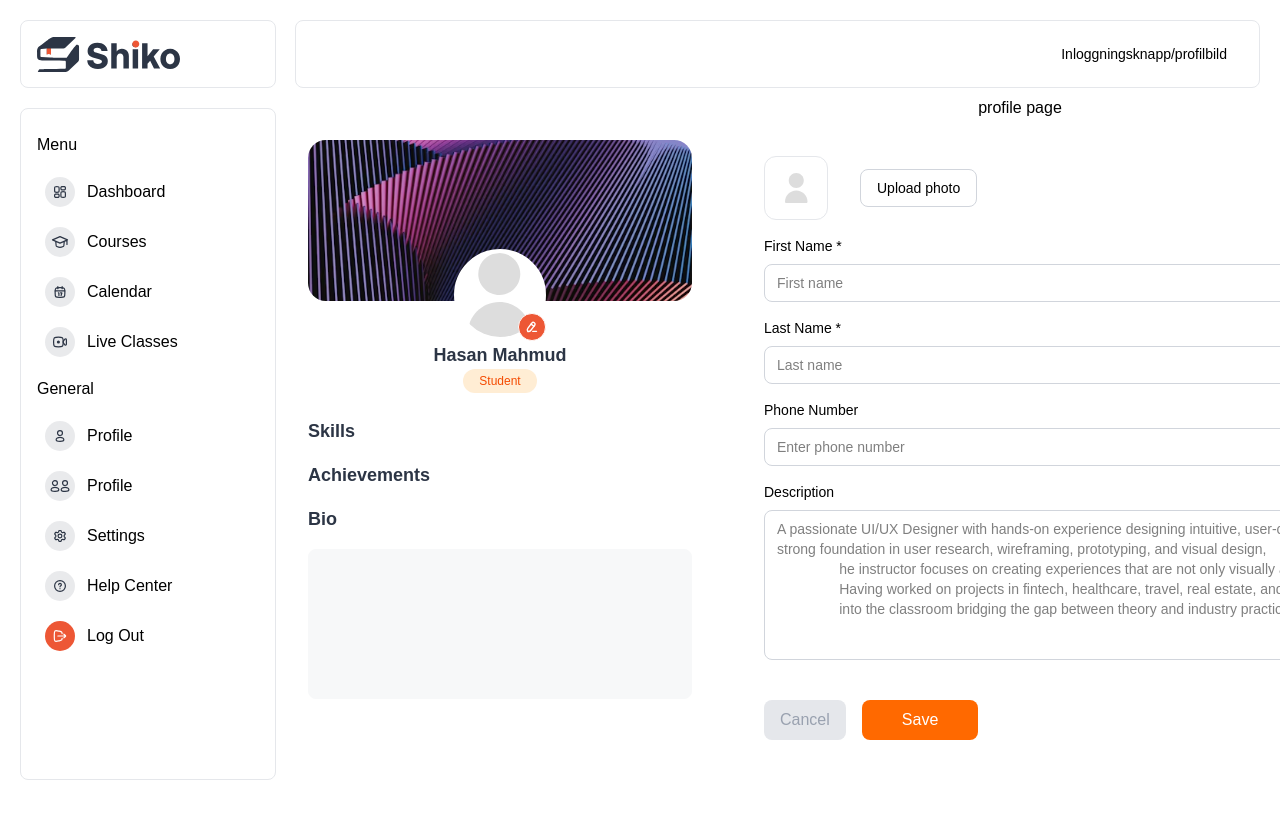
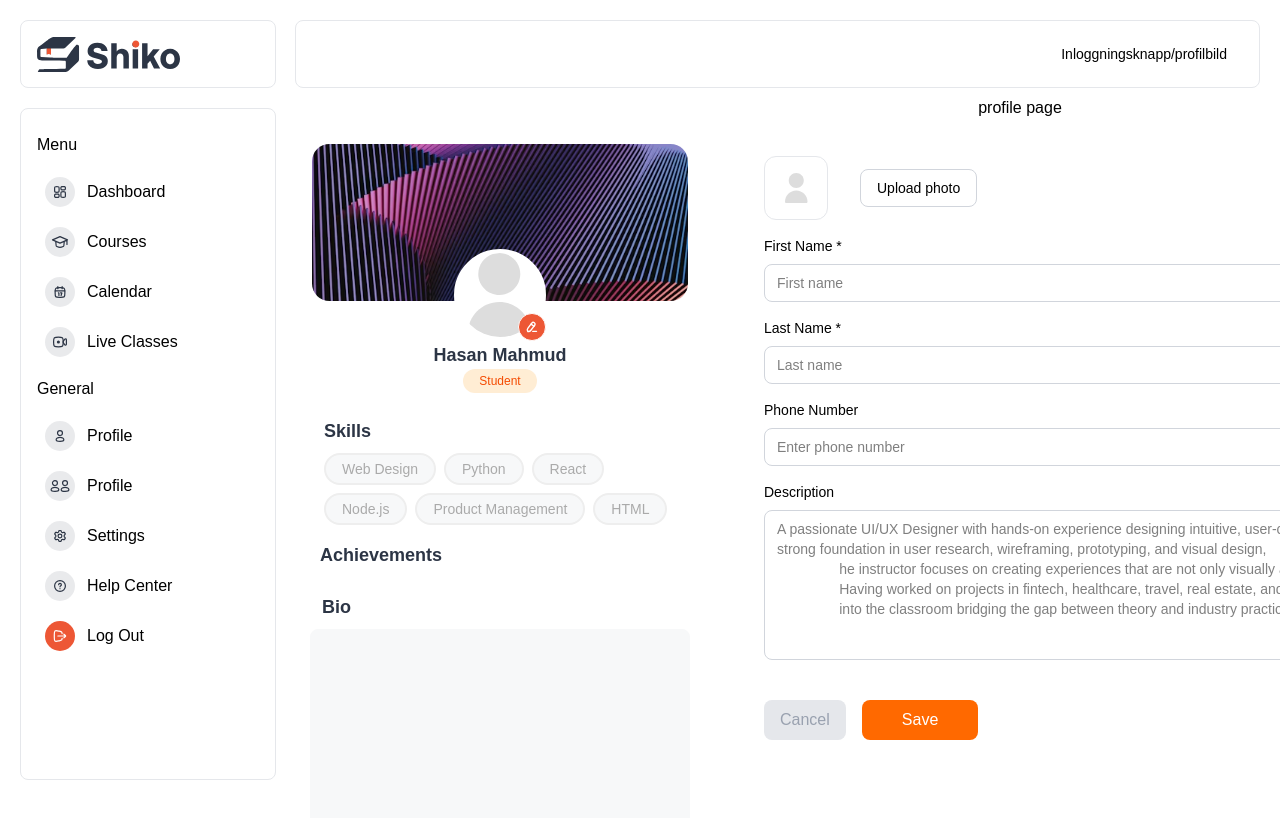
Before and after one commit to Grupp-4-BOTB/lms-frontend, a Next.js app: page /profile in a window 1280 px wide. Shown: the top 818 px of the page. Built offline with nearby package versions, Linux system fonts and the light colour scheme.

Commit message:
Created and styled skills, skillscard and imported them to ProfileBio

```diff
--- a/src/components/profile/ProfileBio.tsx
+++ b/src/components/profile/ProfileBio.tsx
@@ -8,15 +8,22 @@ export default function ProfileBio() {
     const [description, setDescription] = useState("");
 
     return (
-        <div className="flex flex-col gap-4 p-2 m-3 bg-white rounded-3xl w-[400px] h-[750px]">
+        <div className="flex flex-col gap-4 p-3 m-3 bg-white rounded-3xl w-[400px] h-[940px] justify-start items-center">
             <ProfileCard />
             <Skills />
-            <p className="text-primary text-lg font-bold">Achievements</p>
-            <p className="text-primary text-lg font-bold">Bio</p>
-            <textarea name="description" id="description"
-            value={description}
-            onChange={(e) => setDescription(e.target.value)}
-            className="w-full border bg-background border border-background rounded-lg px-3 py-2 text-sm outline-none focus:border-orange-500 resize-none h-[150px]"></textarea>
+
+            <div className="w-full">
+                <p className="text-primary text-lg font-bold px-2">Achievements</p>
+            </div>
+
+            <div className="py-2">
+                <p className="text-primary text-lg font-bold px-3 mb-2">Bio</p>
+                <textarea name="description" id="description"
+                value={description}
+                onChange={(e) => setDescription(e.target.value)}
+                className="border bg-[var(--background-color)] border border-background rounded-lg p-4 text-sm text-[var(--body-text-color)] outline-none focus:border-orange-500 resize-none h-[250px] w-[380px]"></textarea>
+            </div>
+
         </div>
     );
 }
--- a/src/components/profile/ProfileCard.tsx
+++ b/src/components/profile/ProfileCard.tsx
@@ -14,7 +14,7 @@ export default function ProfileCard() {
         }
     }
     return (
-        <div className="flex flex-col justify-center items-center mb-2 relative">
+        <div className="flex flex-col justify-center items-center mb-2 relative ">
             <div>
                 <img className="w-full  rounded-xl" src="/profile-banner.svg" alt="" />
             </div>
@@ -26,7 +26,7 @@ export default function ProfileCard() {
                 <img src="/profile3-icon.svg" alt="Placeholder" className="w-full h-full" />
                 )}
             </div>
-            <button className="absolute bottom-0 right-0 w-7 h-7 bg-accent rounded-full flex items-center justify-center" onClick={() => fileInputRef.current?.click()}>
+            <button className="absolute bottom-0 right-0 w-7 h-7 bg-accent rounded-full flex items-center justify-center cursor-pointer" onClick={() => fileInputRef.current?.click()}>
                 <img src="/profilepic-edit-icon.svg" alt="" className="w-16 h-16" />
             </button>
             <input ref={fileInputRef} type="file" accept="image/*" style={{ display: "none" }} onChange={handlePhotoChange} />
--- a/src/components/profile/Skills/Skills.tsx
+++ b/src/components/profile/Skills/Skills.tsx
@@ -1,7 +1,19 @@
+import SkillsCard from "./Skillscard";
+
 export default function Skills() {
     return (
-        <div>
+        <div className="flex flex-col gap-2 px-3">
+
             <p className="text-primary text-lg font-bold">Skills</p>
+            <div className="flex flex-wrap gap-2 justify-start">
+            <SkillsCard label="Web Design" />
+            <SkillsCard label="Python" />
+            <SkillsCard label="React" />
+            <SkillsCard label="Node.js" />
+            <SkillsCard label="Product Management" />
+            <SkillsCard label="HTML" />
+            </div>
+
         </div>
     );
 }
--- a/src/components/profile/Skills/Skillscard.tsx
+++ b/src/components/profile/Skills/Skillscard.tsx
@@ -1,7 +1,7 @@
-export default function SkillsCard() {
+export default function SkillsCard({label}: {label: string}) {
     return (
-        <div>
-            <p>profile bio</p>
+        <div className="flex flex-wrap gap-2 border-2 bg-[var(--background-color)] border-[#EEE] text-[var(--body-text-color)] text-sm rounded-full px-4 py-1 inline-block">
+            <span>{label}</span>
         </div>
     );
 }
```
